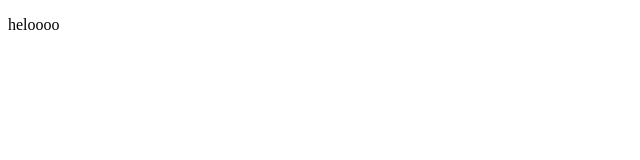
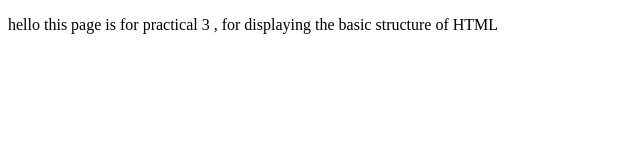
Before and after one commit to kamlesh1807/Practical_03, a plain HTML site: page index.html in a window 1280 px wide. Shown: the whole page, without its empty margins (0-640 px from the left). Drawn offline with Linux system fonts and the light colour scheme.

Commit message:
ready to  work

```diff
--- a/index.html
+++ b/index.html
@@ -6,8 +6,7 @@
     <title>Document</title>
 </head>
 <body>
-    <p>
-     heloooo
-    </p>
+   <p>hello this page is for practical 3 , for displaying the basic structure of HTML </p>
+</ul>
 </body>
 </html>
```
